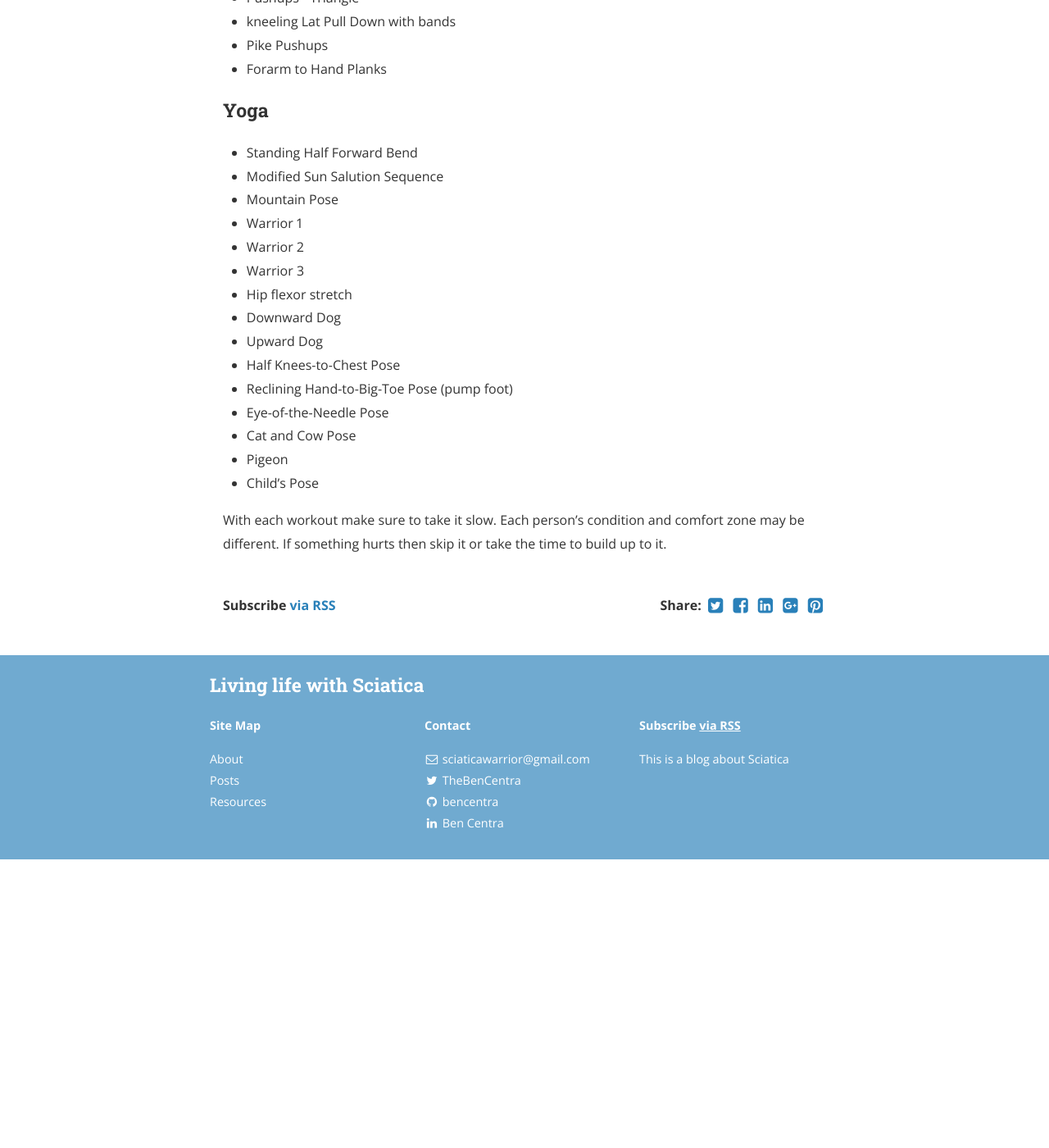
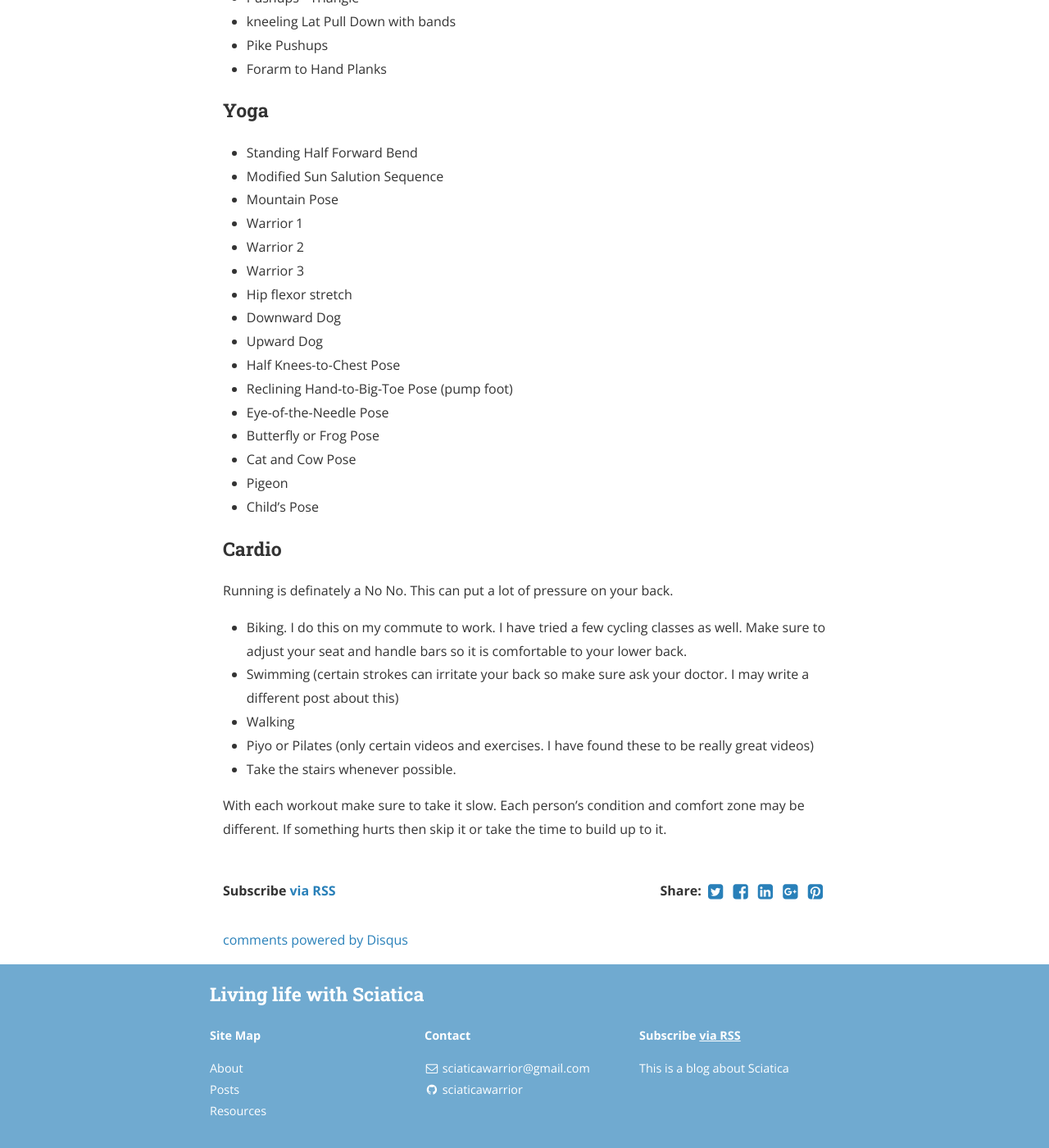
Before and after one commit to sciaticawarrior/sciaticatest, a Jekyll site: the page built from _posts/2016-04-30-sciatica-workout.markdown, in a window 1280 px wide and 1400 px high, scrolled down 2022 px. Shown: the whole window at 82% size. Built offline with Jekyll 4.4.1, drawn with Linux system fonts in a browser that asks for light colours; nearby versions of some CDN libraries; comment, search, counter and statistics services are not loaded; a style sheet for code colours, icons or effects is not loaded; before the commit the page ends 3070 px from its top, so only the background shows below that.

Commit message:
resources and workout update

```diff
--- a/_config.yml
+++ b/_config.yml
@@ -34,7 +34,7 @@ paginate_path: "/page:num/"
 #     tag: '/tag/:name/'
 
 # Disqus comments
-disqus_shortname:
+disqus_shortname: sciaticawarrior
 
 # Google analytics
 # ga_tracking_id: "UA-XXXX-1"
@@ -65,29 +65,29 @@ descriptions:
 social:
   - name: Twitter
     icon: twitter
-    username: TheBenCentra
-    url: https://twitter.com/TheBenCentra
+    username:
+    url:
     desc: Follow me on Twitter
     share: true
 
   - name: Facebook
     icon: facebook
-    username: thebencentra
+    username:
     url:
     desc: Friend me on Facebook
     share: true
 
   - name: GitHub
     icon: github
-    username: bencentra
-    url: https://github.com/bencentra
+    username: sciaticawarrior
+    url: https://github.com/sciaticawarrio
     desc: Fork me on GitHub
     share: false
 
   - name: LinkedIn
     icon: linkedin
-    username: Ben Centra
-    url: https://www.linkedin.com/pub/ben-centra/47/769/60a
+    username:
+    url:
     desc: Connect with me on LinkedIn
     share: true
 
--- a/_posts/2016-04-30-sciatica-workout.markdown
+++ b/_posts/2016-04-30-sciatica-workout.markdown
@@ -65,8 +65,18 @@ You can choose to do all of the exercises in one or break up into multiple days.
 * Half Knees-to-Chest Pose
 * Reclining Hand-to-Big-Toe Pose (pump foot)
 * Eye-of-the-Needle Pose
+* Butterfly or Frog Pose
 * Cat and Cow Pose
 * Pigeon
 * Child's Pose
 
+### Cardio
+Running is definately a No No. This can put a lot of pressure on your back.
+
+* Biking. I do this on my commute to work. I have tried a few cycling classes as well. Make sure to adjust your seat and handle bars so it is comfortable to your lower back.
+* Swimming (certain strokes can irritate your back so make sure ask your doctor. I may write a different post about this)
+* Walking
+* Piyo or Pilates (only certain videos and exercises. I have found these to be really great videos)
+* Take the stairs whenever possible.
+
 With each workout make sure to take it slow. Each person's condition and comfort zone may be different. If something hurts then skip it or take the time to build up to it.
```
Also changed, not shown: resources.html (added, +29 -0 lines), typography.html (deleted, +0 -51 lines).
